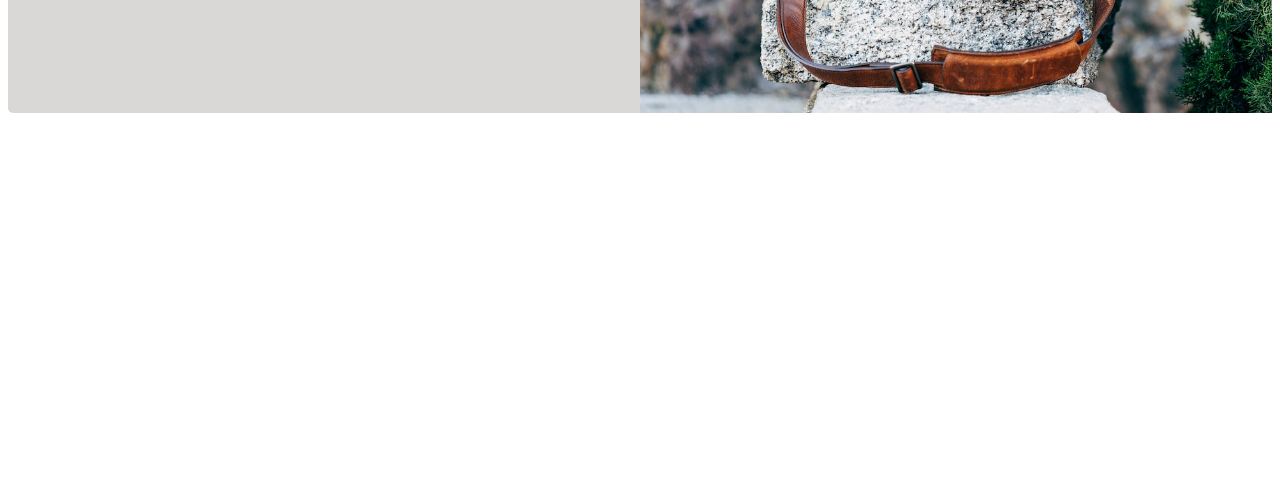
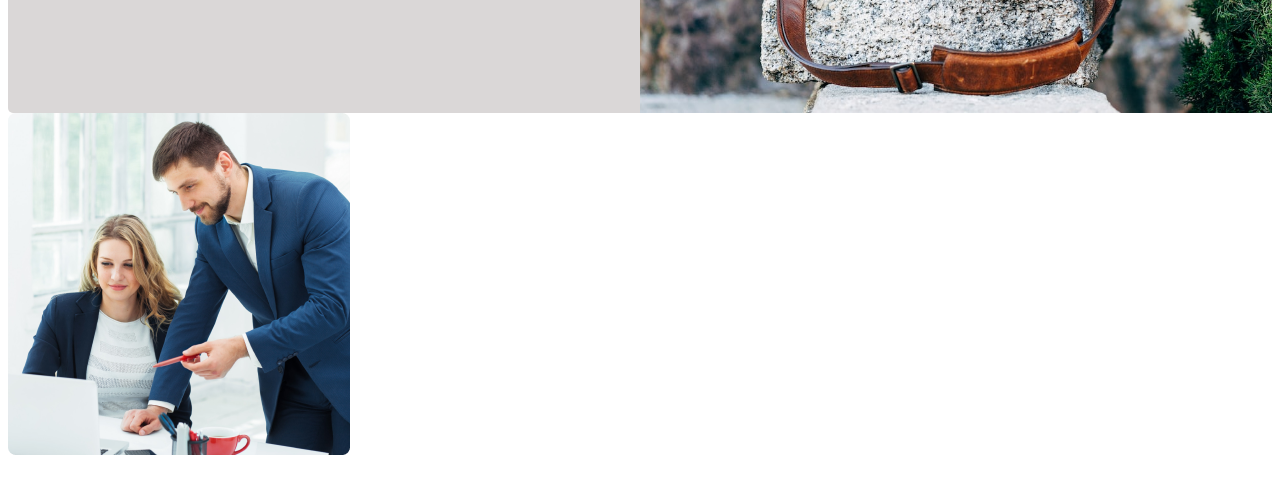
Before and after one commit to deluardon/deep-lerning, a plain HTML site: page index.html in a window 1280 px wide. Shown: the part 421-914 px from the top of the page. Before the commit the page ends 800 px from the top, so only its background shows below. Drawn offline with Linux system fonts and the light colour scheme.

Commit message:
next project

```diff
--- a/index.html
+++ b/index.html
@@ -55,5 +55,17 @@
     </section>
      <!-- simple banner section end -->
 
+    <!-- product section start -->
+    <section class="product-main-container">
+        <div class="product-container">
+            <div class="child-product-container">
+                <img src="./resources/images/team3.png" alt="">
+            </div>
+
+        </div>
+
+        </div>
+    </section>
+
 </body>
 </html>
--- a/style/style.css
+++ b/style/style.css
@@ -120,3 +120,14 @@ body{
 }
 
 /* banner style end  */
+
+/* product section style start */
+
+.product-main-container{
+
+}
+.product-container{
+    display: grid;
+    grid-template-columns: repeat(4, 1fr);
+    grid-template-rows: repeat(5, 1fr);
+}
```
